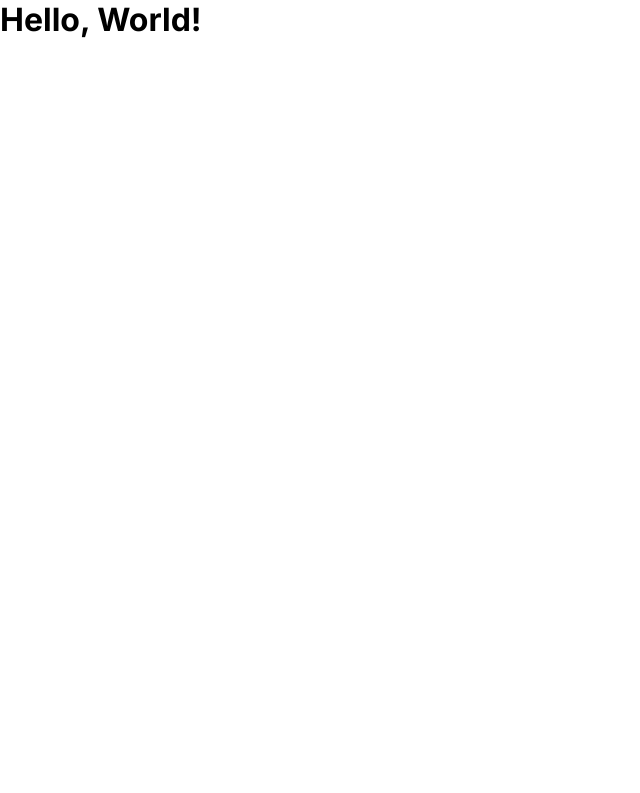
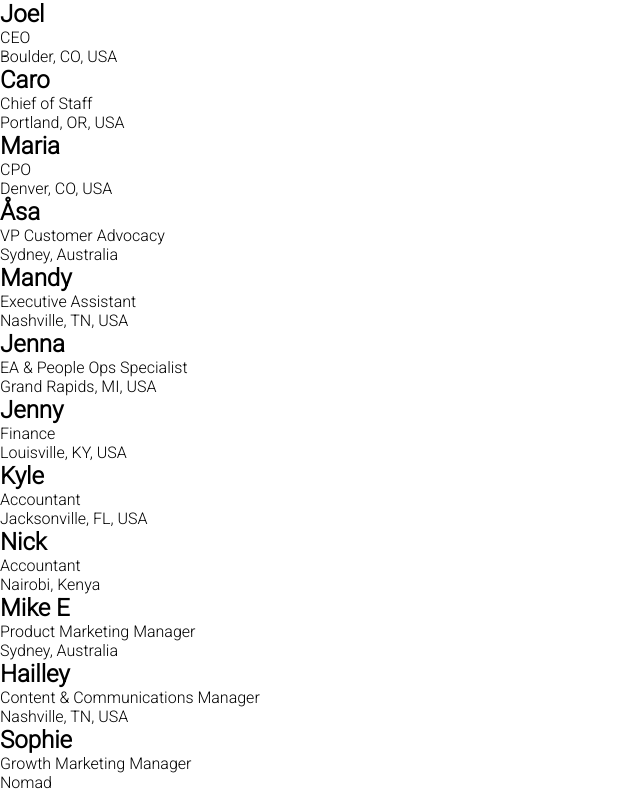
Before and after one commit to shalanah/design-engineer-exercise, a Next.js app: page / in a window 1280 px wide. Shown: the top 793 px of the page, without its empty margins (0-640 px from the left). Built offline with nearby package versions, Linux system fonts and the light colour scheme.

Commit message:
mock StaffMember comp

```diff
--- /dev/null
+++ b/app/base/StaffMember.tsx
@@ -0,0 +1,34 @@
+import React from "react";
+
+export type StaffMemberProps = {
+  team: string;
+  name: string;
+  role: string;
+  location: string;
+  salary: string;
+  avatar: string;
+  start_date: string;
+  country: string;
+  city: string;
+};
+
+export const StaffMember = ({
+  team = "Engineering",
+  name = "Adnan",
+  role = "Software Engineer",
+  location = "Global Cost of Living ",
+  salary = "$157,827",
+  avatar = "Placeholder_avatar.jpg",
+  start_date = "Jan 4, 2016",
+  country = "",
+  city = "Church Of Living Grace (Cheung Sha Wan) 基督教恩霖堂(長沙灣堂)",
+}: StaffMemberProps) => {
+  // use dd/dt html tag
+  return (
+    <div>
+      <h2>{name}</h2>
+      <p>{role}</p>
+      <p>{location}</p>
+    </div>
+  );
+};
--- a/app/globals.css
+++ b/app/globals.css
@@ -1,100 +1,20 @@
 :root {
-    --max-width: 1100px;
-    --border-radius: 12px;
-    --font-mono: ui-monospace, Menlo, Monaco, "Cascadia Mono", "Segoe UI Mono",
-        "Roboto Mono", "Oxygen Mono", "Ubuntu Monospace", "Source Code Pro",
-        "Fira Mono", "Droid Sans Mono", "Courier New", monospace;
-
-    --foreground-rgb: 0, 0, 0;
-    --background-start-rgb: 214, 219, 220;
-    --background-end-rgb: 255, 255, 255;
-
-    --primary-glow: conic-gradient(
-        from 180deg at 50% 50%,
-        #16abff33 0deg,
-        #0885ff33 55deg,
-        #54d6ff33 120deg,
-        #0071ff33 160deg,
-        transparent 360deg
-    );
-    --secondary-glow: radial-gradient(
-        rgba(255, 255, 255, 1),
-        rgba(255, 255, 255, 0)
-    );
-
-    --tile-start-rgb: 239, 245, 249;
-    --tile-end-rgb: 228, 232, 233;
-    --tile-border: conic-gradient(
-        #00000080,
-        #00000040,
-        #00000030,
-        #00000020,
-        #00000010,
-        #00000010,
-        #00000080
-    );
-
-    --callout-rgb: 238, 240, 241;
-    --callout-border-rgb: 172, 175, 176;
-    --card-rgb: 180, 185, 188;
-    --card-border-rgb: 131, 134, 135;
+  --heading-font: "Poppins", sans-serif;
+  --body-font: "Roboto", sans-serif;
 }
-
-@media (prefers-color-scheme: dark) {
-    :root {
-        --foreground-rgb: 255, 255, 255;
-        --background-start-rgb: 0, 0, 0;
-        --background-end-rgb: 0, 0, 0;
-
-        --primary-glow: radial-gradient(
-            rgba(1, 65, 255, 0.4),
-            rgba(1, 65, 255, 0)
-        );
-        --secondary-glow: linear-gradient(
-            to bottom right,
-            rgba(1, 65, 255, 0),
-            rgba(1, 65, 255, 0),
-            rgba(1, 65, 255, 0.3)
-        );
-
-        --tile-start-rgb: 2, 13, 46;
-        --tile-end-rgb: 2, 5, 19;
-        --tile-border: conic-gradient(
-            #ffffff80,
-            #ffffff40,
-            #ffffff30,
-            #ffffff20,
-            #ffffff10,
-            #ffffff10,
-            #ffffff80
-        );
-
-        --callout-rgb: 20, 20, 20;
-        --callout-border-rgb: 108, 108, 108;
-        --card-rgb: 100, 100, 100;
-        --card-border-rgb: 200, 200, 200;
-    }
-}
-
-* {
+*,
+*:after,
+*:before {
   box-sizing: border-box;
   padding: 0;
   margin: 0;
 }
-
 html,
 body {
   max-width: 100vw;
   overflow-x: hidden;
 }
-
 a {
   color: inherit;
   text-decoration: none;
 }
-
-@media (prefers-color-scheme: dark) {
-    html {
-        color-scheme: dark;
-    }
-}
--- a/app/layout.tsx
+++ b/app/layout.tsx
@@ -1,8 +1,9 @@
 import type { Metadata } from "next";
-import { Inter } from "next/font/google";
+import { Poppins, Roboto } from "next/font/google";
+
 import "./globals.css";
-
-const inter = Inter({ subsets: ["latin"] });
+const poppins = Poppins({ display: "swap", weight: "700", subsets: ["latin"] });
+const roboto = Roboto({ display: "swap", weight: "300", subsets: ["latin"] });
 
 export const metadata: Metadata = {
   title: "Buffer - Design Engineer Challenge",
@@ -16,7 +17,7 @@ export default function RootLayout({
 }>) {
   return (
     <html lang="en">
-      <body className={inter.className}>{children}</body>
+      <body className={roboto.className}>{children}</body>
     </html>
   );
 }
--- a/app/page.tsx
+++ b/app/page.tsx
@@ -1,7 +1,15 @@
+import team from "../team.json";
+import { StaffMember, StaffMemberProps } from "./base/StaffMember";
+
 export default function Home() {
   return (
     <main>
-      <h1>Hello, World!</h1>
+      <section>
+        {team.data.map((member: StaffMemberProps, i: number) => (
+          // might be nice to add id attached to each member - good for animation
+          <StaffMember key={i} {...member} />
+        ))}
+      </section>
     </main>
   );
 }
```
Also changed, not shown: 1 other file (tests, documents, lock files or other folders). Lines whose indentation alone changed are shown as unchanged.
